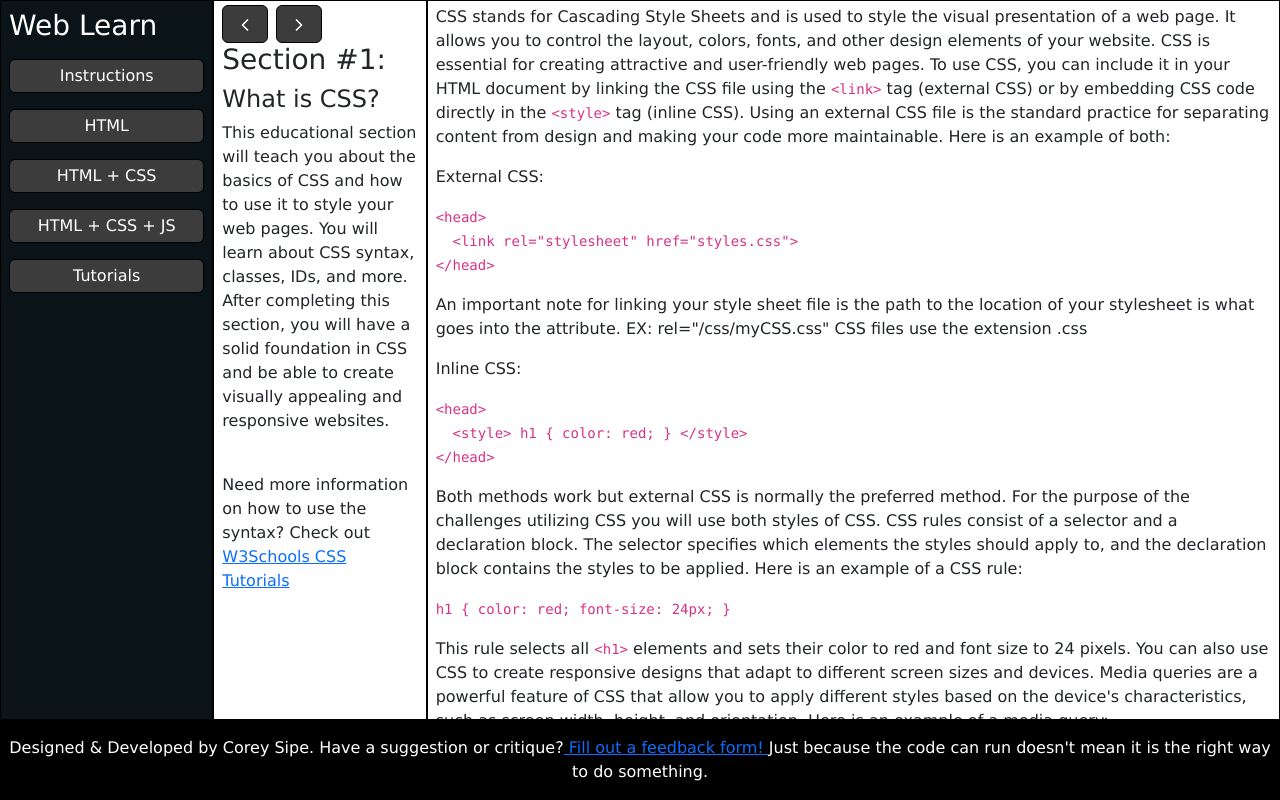
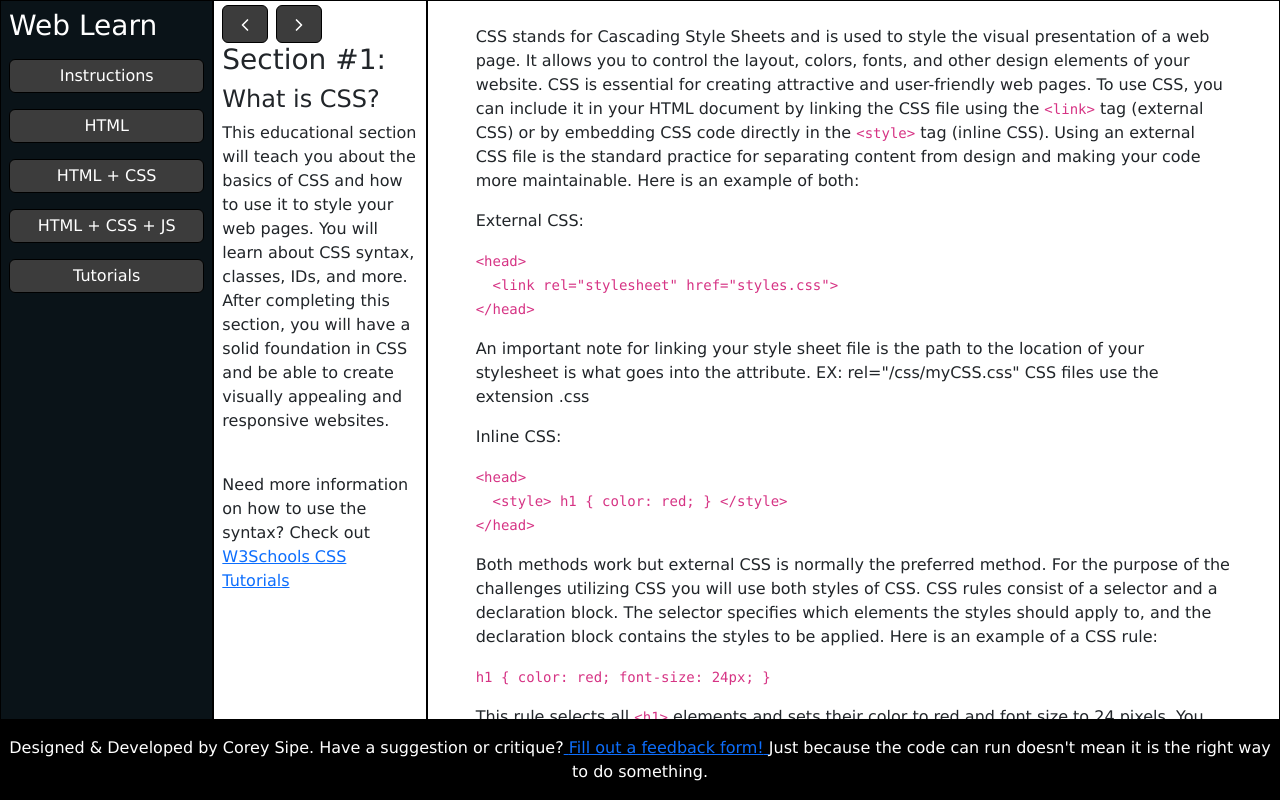
Before and after one commit to StetsonMathCS/project-repository-coreysipe, a Next.js app in the folder WebLearn/: page /learnCSS in a window 1280 px wide. Built offline with nearby package versions, Linux system fonts and the light colour scheme.

Commit message:
spacings

```diff
--- a/WebLearn/src/app/learnCSS/page.js
+++ b/WebLearn/src/app/learnCSS/page.js
@@ -260,7 +260,7 @@ function Page() {
                   </p>
                 </div>
               </div>
-              <div className="px-2 pt-1 col-8 h-100 display-border-light overflow-auto">
+              <div className="px-5 pt-4 col-8 h-100 display-border-light overflow-auto">
                 <div
                   dangerouslySetInnerHTML={{ __html: currentSection.content }}
                 />
--- a/WebLearn/src/app/learnHTML/page.js
+++ b/WebLearn/src/app/learnHTML/page.js
@@ -334,7 +334,7 @@ function Page() {
                   </p>
                 </div>
               </div>
-              <div className="display-border-light px-2 pt-1 col-8 h-100 overflow-auto">
+              <div className="display-border-light px-5 pt-4 col-8 h-100 overflow-auto">
                 <div
                   dangerouslySetInnerHTML={{ __html: currentSection.content }}
                 />
--- a/WebLearn/src/app/learnJavaScript/page.js
+++ b/WebLearn/src/app/learnJavaScript/page.js
@@ -321,7 +321,7 @@ function Page() {
                   </p>
                 </div>
               </div>
-              <div className="px-2 pt-1 display-border-light col-8 h-100 overflow-auto">
+              <div className="px-5 pt-4 display-border-light col-8 h-100 overflow-auto">
                 <div
                   dangerouslySetInnerHTML={{ __html: currentSection.content }}
                 />
```
